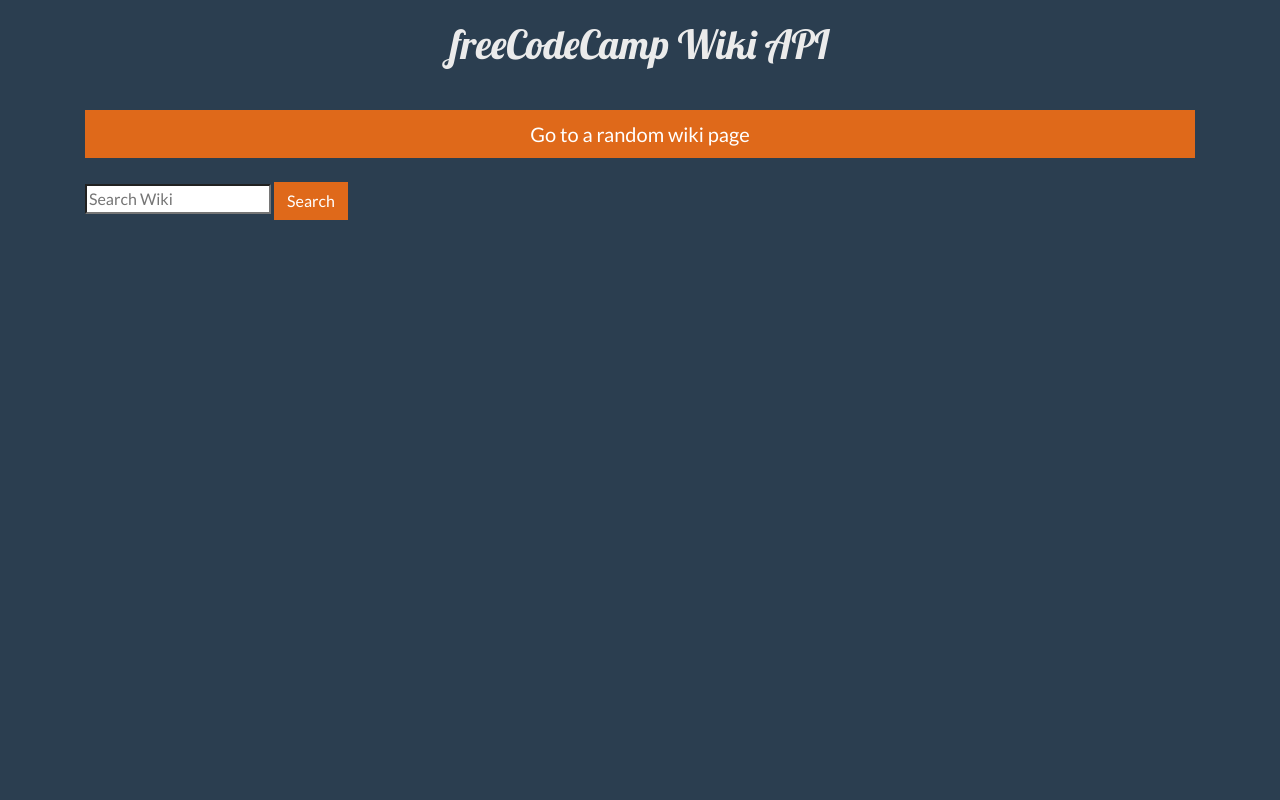
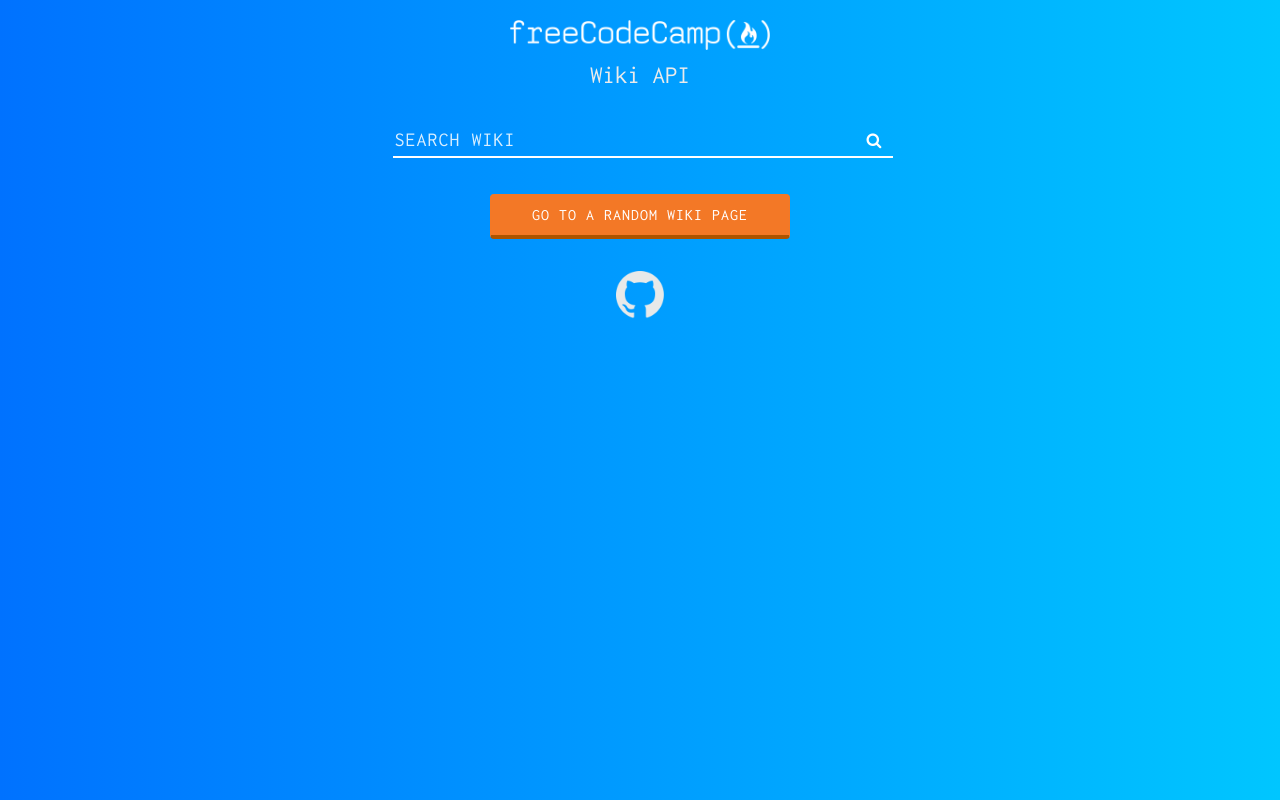
Before and after one commit to cmilkaitis/wikiAPI, a plain HTML site: page index.html in a window 1280 px wide. Drawn offline with nearby package versions, Linux system fonts and the light colour scheme.

Commit message:
added ffc and github logos, adjusted styles for search bar and search results, changed font, adjusted search button

```diff
--- a/app.js
+++ b/app.js
@@ -12,10 +12,10 @@ $(document).ready(function() {
        let url = wikiUrl + term;
 
        $.getJSON(url, function(json){
-           $("#content").html("<h2 class='text-center' style='margin-top: 10px; font-family: Lobster, cursive;'>Results for your search of '" + json[0] + "'");
+           $("#content").html("<h2 class='text-center font-style result-title' style='margin-top: 10px;'>Search Results for: '" + json[0] + "'");
            for (let i = 0; i < json[1].length; i++) {
-                $("#content").append("<a id='l" + i +"' href=''><div id='c"+ i +"' class='items' style='background: white; border-radius: 5px; margin-top: 5px; margin-bottom: 5px; padding: 10px 10px;'><p style='font-family: Lobster, cursive;'>" + json[1][i] + "</p></div></a>");
-                $(`#c${i}`).append("<p>" + json[2][i] + "</p>");
+                $("#content").append("<a id='l" + i +"' href=''><div id='c"+ i +"' class='results items font-style'><p class='font-style results-title'>" + json[1][i] + "</p></div></a>");
+                $(`#c${i}`).append("<p class='results-content'>" + json[2][i] + "</p>");
                 $(`#l${i}`).attr("href", json[3][i]);
             }
         });
--- /dev/null
+++ b/css/style.css
@@ -0,0 +1,141 @@
+body{
+    font-family: Inconsolata, sans-serif;
+    background: #00c6ff;  /* fallback for old browsers */
+    background: -webkit-linear-gradient(to right, #0072ff, #00c6ff);  /* Chrome 10-25, Safari 5.1-6 */
+    background: linear-gradient(to right, #0072ff, #00c6ff); /* W3C, IE 10+/ Edge, Firefox 16+, Chrome 26+, Opera 12+, Safari 7+ */
+    border-bottom-style: none;
+    text-decoration: none;
+}
+
+a {
+    text-decoration: none !important;
+}
+
+#content{
+    margin: 0 auto;
+}
+
+.fa-search{
+    color: #fff;
+}
+
+.btn-orange{
+    background: #f37826;
+    border-color: #f37826;
+    color: #fff;
+}
+
+.title{
+    margin-top: 20px;
+    padding-bottom: 10px;
+    font-size: 25px;
+}
+
+.fcc-logo{
+    height: 30px;
+    width: auto;
+    margin-bottom: 10px;
+}
+
+.github-logo{
+    width: 80px;
+    height: auto;
+    filter: invert(100%);
+    opacity: 1;
+    transition: opacity 0.5s ease-in-out;
+}
+.github-logo:hover{
+    opacity: 0.5;
+    transition: opacity 0.5s ease-in-out;
+}
+
+.font-style{
+    font-family: Inconsolata, monospace;
+}
+
+footer{
+    margin: 0 auto;
+}
+
+#random {
+    border-radius: 4px;
+    border-bottom: 4px solid #ad5400;
+    min-width: 300px;
+    width: 25%;
+    text-transform: uppercase;
+    font-size: 16px;
+    font-weight: 400;
+    letter-spacing: 1px;
+    opacity: 1;
+    transition: opacity 0.5s ease-in-out;
+}
+
+#random:hover{
+    opacity: 0.9;
+    transition: opacity 0.5s ease-in-out;
+}
+
+#btn{
+    border: none;
+    background: transparent;
+    margin-left: -40px;
+}
+
+.result-title {
+    margin: 30px !important;
+}
+
+[type="search"] {
+    outline-offset: -2px;
+    -webkit-appearance: none;
+    width: 25%;
+    background: none;
+    border: none;
+    border-bottom: 2px solid #fff;
+    min-width: 500px;
+    margin-bottom: 20px;
+    outline: none;
+    color: #fff;
+    font-size: 20px;
+    font-weight: 100;
+    letter-spacing: 1px;
+    text-transform: uppercase;
+}
+
+[type="search"]::placeholder {
+    color: #fff;
+    opacity: 0.85;
+    font-size: 20px;
+    font-weight: 100;
+    letter-spacing: 1px;
+    text-transform: uppercase;
+}
+
+[type="search"]:after {
+    content: '&#x1F50D';
+}
+
+.result-title,
+.results-title{
+    font-size: 22px;
+    letter-spacing: 3px;
+    text-transform: uppercase;
+    text-decoration: none;
+}
+
+.result-content{
+    font-size: 14px;
+    text-transform: none;
+    text-decoration: none;
+}
+
+.items {
+    background-color: #fff;
+    padding: 20px;
+    margin-bottom: 20px;
+    border-radius: 4px;
+    border-bottom: 4px solid #ddd;
+    color: #333;
+    text-decoration: none !important;
+    width: 750px;
+}
--- a/index.html
+++ b/index.html
@@ -4,24 +4,35 @@
         <meta charset="utf-8">
         <script src="https://ajax.googleapis.com/ajax/libs/jquery/3.3.1/jquery.min.js"></script>
         <link rel="stylesheet" href="css/bootstrap.min.css" />
-        <link href="https://fonts.googleapis.com/css?family=Lobster" rel="stylesheet">
+        <link rel="stylesheet" href="css/style.css" />
+        <link href="https://fonts.googleapis.com/css?family=Inconsolata:400,700" rel="stylesheet">
+        <link href='http://netdna.bootstrapcdn.com/font-awesome/4.0.3/css/font-awesome.css' rel='stylesheet' type='text/css'>
+
         <title>Wikipedia Viewer</title>
     </header>
 
     <body>
         <div class="container main">
-                <h1 class='text-center' style='margin-top: 20px; font-family: Lobster, cursive; padding-bottom: 10px;'>freeCodeCamp Wiki API</h1>
-            <br>
-            <div id="random-button">
-                <button type="button" id="random" class="btn btn-primary btn-lg btn-block">Go to a random wiki page</button>
+            <div class="row">
+                <div class="col-md-12 mb-3 text-center">
+                    <h1 class='text-center title'><img class="fcc-logo" src="img/fcc-logo-white.png" alt="freeCodeCamp Logo"><br/>Wiki API</h1>
+                </div>
+            <div class="col-md-12 mb-3 text-center" id="search-input">
+                <input type="search" id="search-text" name="q" placeholder="Search Wiki" value="" autocomplete="off">
+                <button type="button" class="" id="btn"><div class="fa fa-search"></div></button>
             </div>
             <br>
-            <div id="search-input">
-                <input type="search" id="search-text" name="q" placeholder="Search Wiki" value="">
-                <button type="button" class="btn btn-primary" id="btn">Search</button>
+            <div class="col-md-12 mb-3 text-center" id="random-button">
+                <button type="button" id="random" class="btn btn-orange btn-lg">Go to a random wiki page</button>
             </div>
+
             <div id="content"></div>
         </div>
+        </div>
+        <footer class="text-center">
+            <a href="https://github.com/cmilkaitis/wikiAPI" target="_blank"><img class="github-logo" src="img/github-logo-white.png" alt="GitHub Logo"></a>
+        </footer>
+
         <script src="app.js"></script>
     </body>
 </html>
```
Also changed, not shown: img/fcc-logo-white.png (added), img/github-logo-white.png (added).
